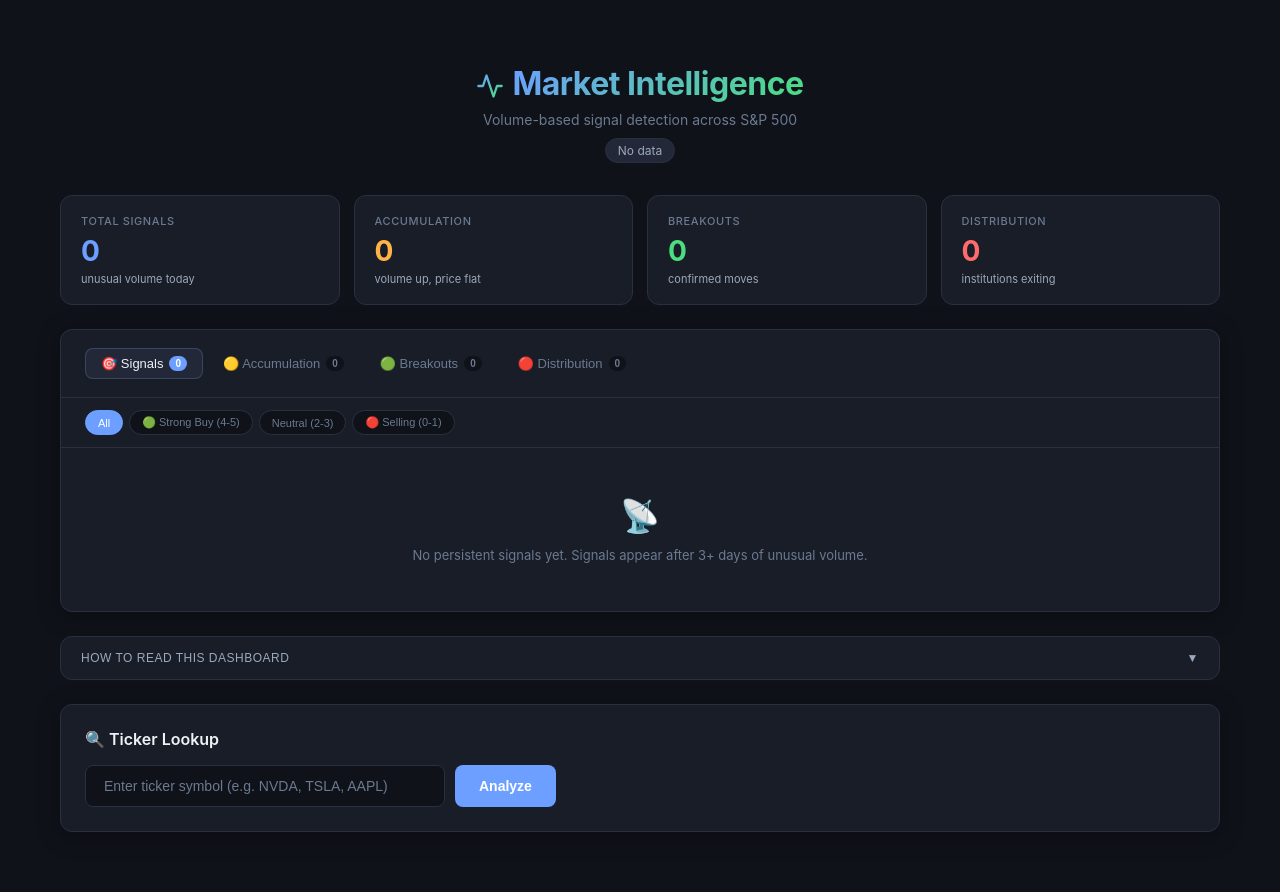
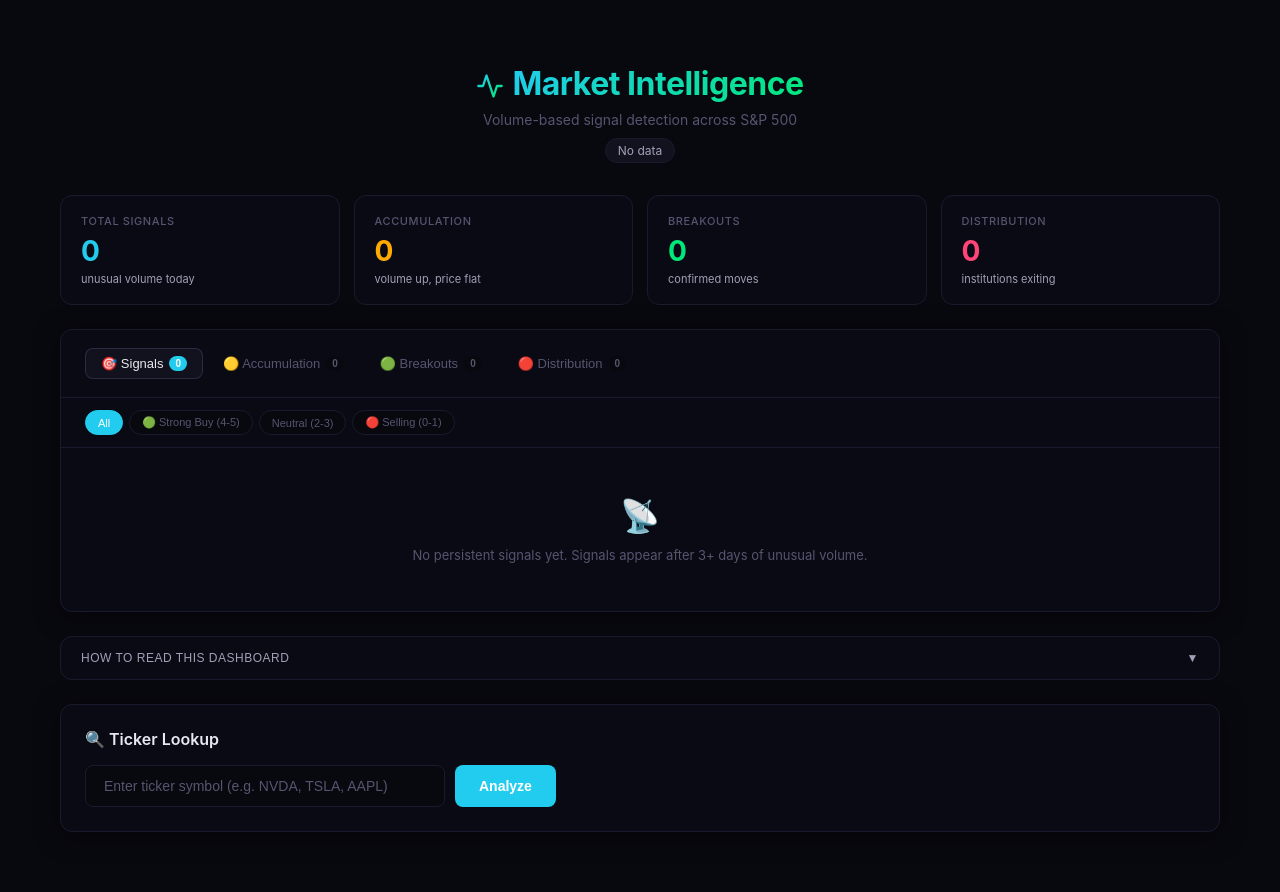
Before and after one commit to himjindal0512/market-intel, a Flask app: page / in a window 1280 px wide. Run offline with Flask 3, Linux system fonts and the light colour scheme; data that the repository does not hold is empty.

Commit message:
soft neon theme + column description tooltips

```diff
--- a/templates/dashboard.html
+++ b/templates/dashboard.html
@@ -6,23 +6,23 @@
 <meta name="viewport" content="width=device-width, initial-scale=1">
 <style>
 :root {
-    --bg-primary: #0f1219;
-    --bg-card: #181d27;
-    --bg-elevated: #222838;
-    --bg-hover: #2a3245;
-    --border: #2a3040;
-    --border-light: #3a4560;
-    --text-primary: #eef2f7;
-    --text-secondary: #9ca8bc;
-    --text-muted: #6b7a90;
-    --accent-blue: #6c9fff;
-    --accent-green: #4ade80;
-    --accent-red: #ff6b6b;
-    --accent-orange: #ffb347;
-    --accent-purple: #b794f4;
+    --bg-primary: #08080f;
+    --bg-card: #0a0a14;
+    --bg-elevated: #12121e;
+    --bg-hover: #1a1a2a;
+    --border: #1a1a2e;
+    --border-light: #2a2a40;
+    --text-primary: #e8e8f0;
+    --text-secondary: #a0a0b8;
+    --text-muted: #555570;
+    --accent-blue: #22ccee;
+    --accent-green: #00e87a;
+    --accent-red: #ff4477;
+    --accent-orange: #ffaa00;
+    --accent-purple: #bf5fff;
     --radius: 12px;
     --radius-sm: 8px;
-    --shadow: 0 4px 24px rgba(0,0,0,0.3);
+    --shadow: 0 4px 24px rgba(0,0,0,0.5);
 }
 * { box-sizing: border-box; margin: 0; padding: 0; }
 body { font-family: 'Inter', -apple-system, BlinkMacSystemFont, 'Segoe UI', sans-serif; background: var(--bg-primary); color: var(--text-primary); min-height: 100vh; }
@@ -345,10 +345,10 @@ function renderTable(items) {
     let html = '<table><thead><tr>';
     html += '<th onclick="sortAndRender(\'ticker\')">Ticker' + arrow('ticker') + '</th>';
     html += '<th onclick="sortAndRender(\'price\')">Price' + arrow('price') + '</th>';
-    html += '<th onclick="sortAndRender(\'vol_spike\')">Vol Spike' + arrow('vol_spike') + '</th>';
-    html += '<th onclick="sortAndRender(\'buy_ratio\')">Buy/Sell' + arrow('buy_ratio') + '</th>';
-    html += '<th onclick="sortAndRender(\'price_1w\')">1 Week' + arrow('price_1w') + '</th>';
-    html += '<th onclick="sortAndRender(\'price_1m\')">1 Month' + arrow('price_1m') + '</th>';
+    html += '<th onclick="sortAndRender(\'vol_spike\')" title="Volume spike vs 20-day average">Vol Spike' + arrow('vol_spike') + '</th>';
+    html += '<th onclick="sortAndRender(\'buy_ratio\')" title="Green days (close > open) in last 5 trading days">Buy/Sell' + arrow('buy_ratio') + '</th>';
+    html += '<th onclick="sortAndRender(\'price_1w\')" title="Price change over last 5 trading days">1 Week' + arrow('price_1w') + '</th>';
+    html += '<th onclick="sortAndRender(\'price_1m\')" title="Price change over last 22 trading days">1 Month' + arrow('price_1m') + '</th>';
     html += '<th>Tags</th>';
     html += '</tr></thead><tbody>';
     display.forEach(a => {
@@ -398,10 +398,10 @@ function renderSignalsTable() {
     let html = '<table><thead><tr>';
     html += '<th onclick="sortAndRenderSignals(\'ticker\')">Ticker' + arrow('ticker') + '</th>';
     html += '<th onclick="sortAndRenderSignals(\'price\')">Price' + arrow('price') + '</th>';
-    html += '<th onclick="sortAndRenderSignals(\'days_seen\')">Days' + arrow('days_seen') + '</th>';
-    html += '<th onclick="sortAndRenderSignals(\'vol_spike\')">Vol Today' + arrow('vol_spike') + '</th>';
-    html += '<th onclick="sortAndRenderSignals(\'avg_vol\')">Avg Vol' + arrow('avg_vol') + '</th>';
-    html += '<th onclick="sortAndRenderSignals(\'buy_ratio\')">Buy/Sell' + arrow('buy_ratio') + '</th>';
+    html += '<th onclick="sortAndRenderSignals(\'days_seen\')" title="Days seen with unusual volume in last 5 trading days">Days' + arrow('days_seen') + '</th>';
+    html += '<th onclick="sortAndRenderSignals(\'vol_spike\')" title="Today\'s volume spike vs 20-day average">Vol Today' + arrow('vol_spike') + '</th>';
+    html += '<th onclick="sortAndRenderSignals(\'avg_vol\')" title="Average volume spike across all days seen">Avg Vol' + arrow('avg_vol') + '</th>';
+    html += '<th onclick="sortAndRenderSignals(\'buy_ratio\')" title="Green days (close > open) in last 5 trading days">Buy/Sell' + arrow('buy_ratio') + '</th>';
     html += '<th>Trend</th><th>Type</th><th>Tags</th>';
     html += '</tr></thead><tbody>';
     display.forEach(x => {
```
